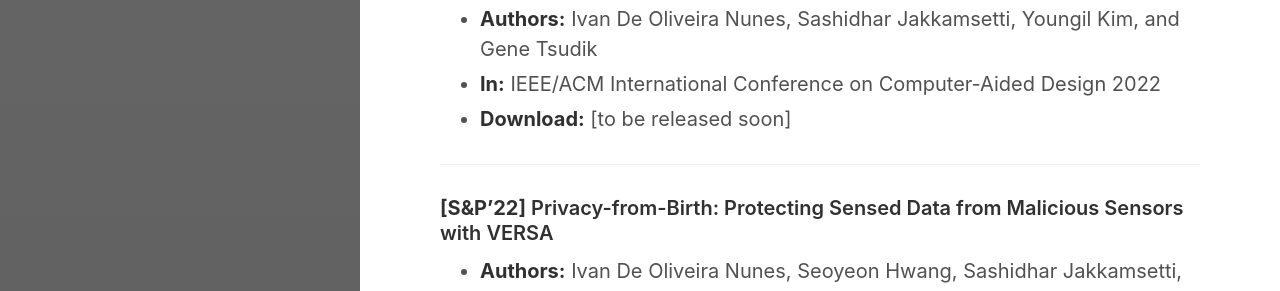
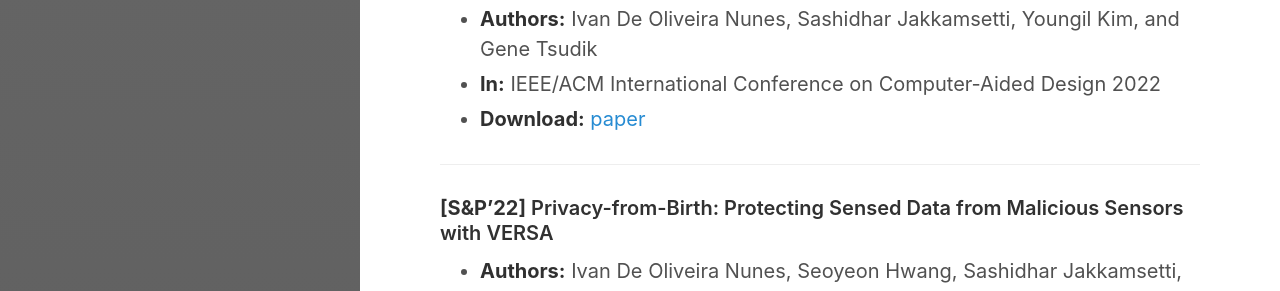
Before and after one commit to ivanolive/ivanolive.github.io, a Jekyll site: the page built from research.md, in a window 1280 px wide. Shown: the part 415-706 px from the top of the page. Built offline with Jekyll 4.4.1, drawn with Linux system fonts in a browser that asks for light colours.

Commit message:
Update research.md

```diff
--- a/research.md
+++ b/research.md
@@ -20,7 +20,7 @@ ___
 
 - **Authors:** Ivan De Oliveira Nunes, Sashidhar Jakkamsetti, Youngil Kim, and Gene Tsudik
 - **In:** IEEE/ACM International Conference on Computer-Aided Design 2022
-- **Download:** [to be released soon]
+- **Download:** [paper](https://arxiv.org/pdf/2209.00813.pdf)
 
 ___
 
```
